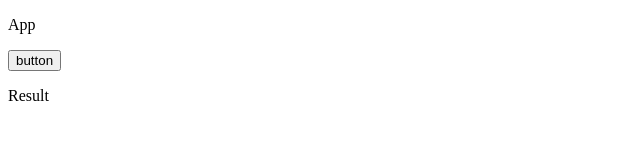
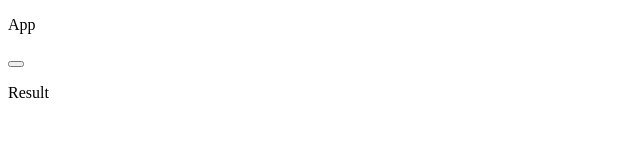
Before and after one commit to TAKU1022/redux-demo, a React (Create React App) app: page / in a window 1280 px wide. Shown: the top 160 px of the page, without its empty margins (0-640 px from the left). Built offline with nearby package versions, Linux system fonts and the light colour scheme.

Commit message:
props追加

```diff
--- a/src/components/Button.tsx
+++ b/src/components/Button.tsx
@@ -1,3 +1,5 @@
-export const Button = () => {
-  return <button>button</button>;
+export const Button = (props: any) => {
+  const { children } = props;
+
+  return <button>{children}</button>;
 };
```
